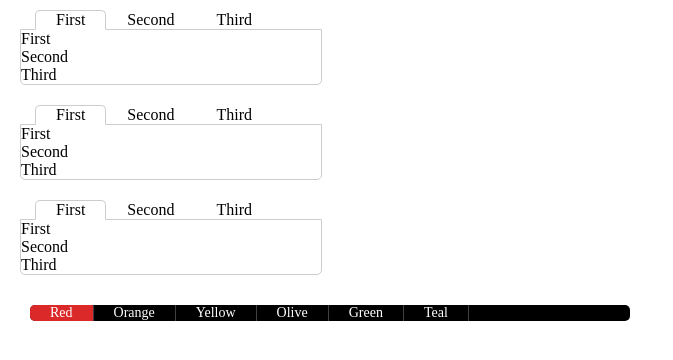
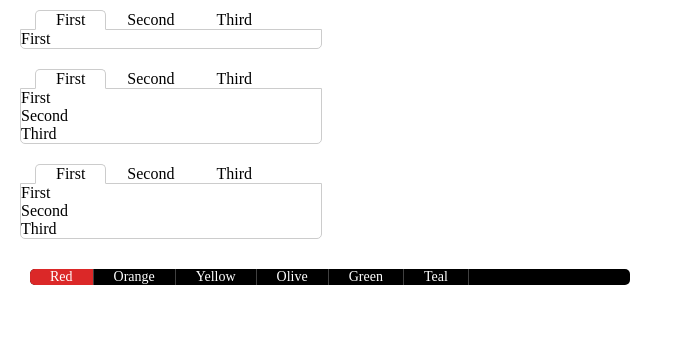
Before and after one commit to qingguatang/fe-homework, a website: page src/14/tab.html in a window 1280 px wide. Shown: the whole page, without its empty margins (0-673 px from the left). Drawn offline with Linux system fonts and the light colour scheme.

Commit message:
finish review

```diff
--- a/src/14/tab.html
+++ b/src/14/tab.html
@@ -16,10 +16,11 @@
             <li class="second">Second</li>
             <li class="third">Third</li>
         </ul>
-        <ul class="panel">
-            <li>First</li>
-            <li>Second</li>
-            <li>Third</li>
+        <!-- 根据你的js的代码，其实你的panel的class应该加在内容上的 -->
+        <ul>
+            <li class="panel">First</li>
+            <li class="panel">Second</li>
+            <li class="panel">Third</li>
         </ul>
     </div>
     <div class="tab">
--- a/src/14/tab.js
+++ b/src/14/tab.js
@@ -28,13 +28,14 @@ function initTab(index, options) {
         lis[index].addEventListener('click', function () {
             for (var i = 0; i < lis.length; i++) {
                 lis[i].classList.remove('active');
-                if (!panels) {
+                // 这个判断写错了
+                if (panels[i]) {
                     panels[i].style.display = 'none';
                 }
 
             }
             lis[index].classList.add('active');
-            if (!panels) {
+            if (panels[index]) {
                 panels[index].style.display = 'block';
             }
         });
```
